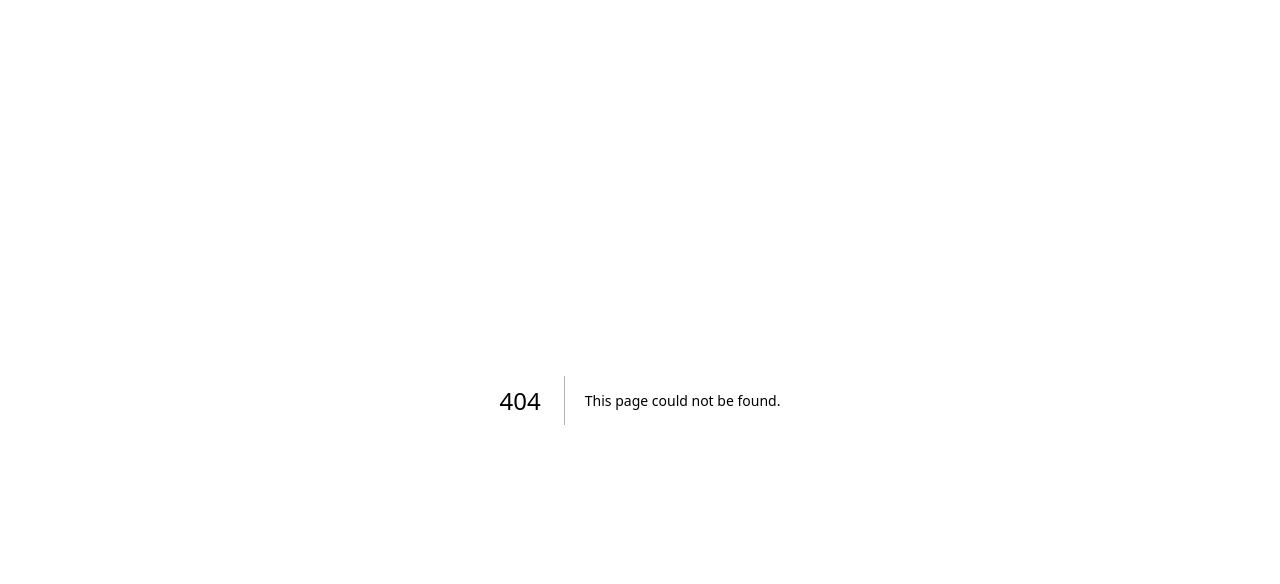
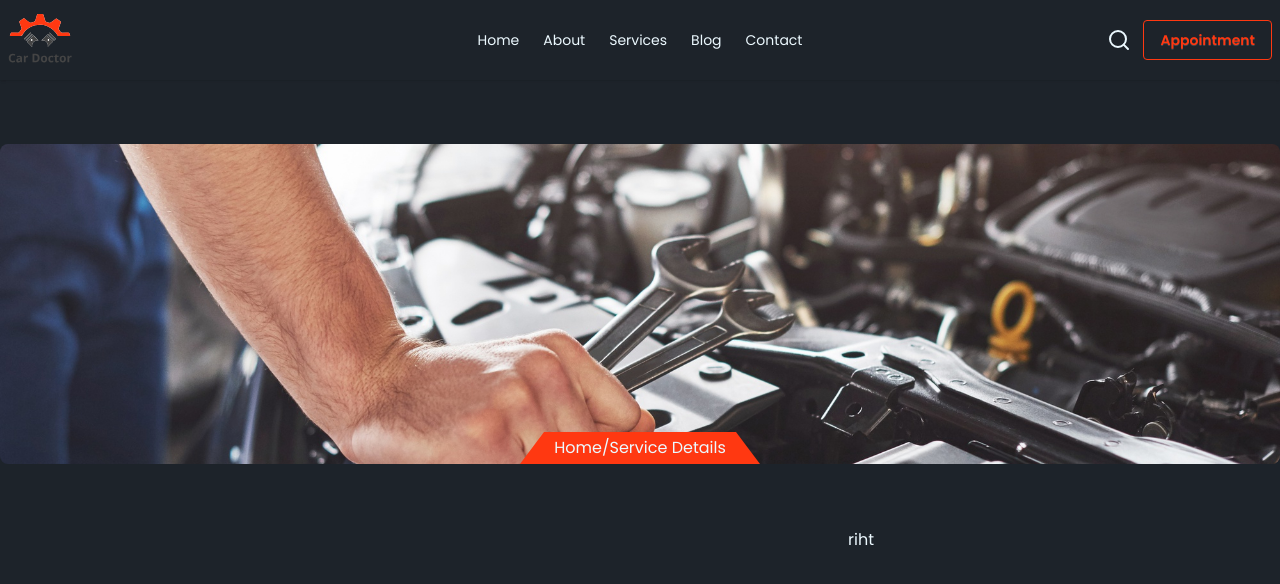
Before and after one commit to SajmulHossain/car-doctor, a Next.js app: page /services/1 in a window 1280 px wide. Before the commit this address had no page. Shown: the top 584 px of the page. Built offline with nearby package versions, Linux system fonts and the light colour scheme.

Commit message:
details section broilerplate done

```diff
--- a/src/app/(root)/components/Service.tsx
+++ b/src/app/(root)/components/Service.tsx
@@ -1,9 +1,10 @@
 import { IService } from "@/app/types/service.types";
 import { ArrowRight } from "lucide-react";
 import Image from "next/image";
+import Link from "next/link";
 
 const Service = ({ data }: { data: IService }) => {
-  const { img, price, title } = data || {};
+  const { _id, img, price, title } = data || {};
 
   return (
     <div className="p-3 border rounded-md border-base-300">
@@ -19,9 +20,9 @@ const Service = ({ data }: { data: IService }) => {
       <h3 className="font-semibold text-lg mt-4">{title}</h3>
       <div className="font-medium text-main flex items-center justify-between mt-4">
         <p>Price: ${price}</p>
-        <button>
+        <Link href={`/services/${_id}`}>
           <ArrowRight size={20} />
-        </button>
+        </Link>
       </div>
     </div>
   );
--- /dev/null
+++ b/src/app/(root)/services/[id]/page.tsx
@@ -0,0 +1,13 @@
+import Hero from "./sections/Hero";
+import Main from "./sections/main";
+
+const SingleServicePage = () => {
+    return (
+        <>
+        <Hero />
+        <Main />
+        </>
+    );
+};
+
+export default SingleServicePage;
--- /dev/null
+++ b/src/app/(root)/services/[id]/sections/Hero.tsx
@@ -0,0 +1,13 @@
+
+const Hero = () => {
+    const styles = {
+        clipPath: "polygon(10% 0%, 90% 0%, 100% 100%, 0% 100%)"
+    }
+    return (
+        <section className="section h-[40vh] relative bg-[url(/assets/images/banner/4.jpg)] bg-cover bg-center rounded-lg">
+            <div style={styles} className="w-60 absolute bottom-0 left-1/2 -translate-x-1/2 bg-main h-8 flex items-center justify-center">Home/Service Details</div>
+        </section>
+    );
+};
+
+export default Hero;
--- /dev/null
+++ b/src/app/(root)/services/[id]/sections/LeftSection.tsx
@@ -0,0 +1,10 @@
+
+const LeftSection = () => {
+    return (
+        <div className="lg:col-span-2">
+
+        </div>
+    );
+};
+
+export default LeftSection;
--- /dev/null
+++ b/src/app/(root)/services/[id]/sections/RightSection.tsx
@@ -0,0 +1,10 @@
+
+const RightSection = () => {
+    return (
+        <div>
+            riht
+        </div>
+    );
+};
+
+export default RightSection;
--- /dev/null
+++ b/src/app/(root)/services/[id]/sections/main.tsx
@@ -0,0 +1,13 @@
+import LeftSection from "./LeftSection";
+import RightSection from "./RightSection";
+
+const Main = () => {
+    return (
+        <section className="section grid grid-cols-1 lg:grid-cols-3">
+            <LeftSection />
+            <RightSection />
+        </section>
+    );
+};
+
+export default Main;
--- a/src/app/layout.tsx
+++ b/src/app/layout.tsx
@@ -18,7 +18,7 @@ export default function RootLayout({
   children: React.ReactNode;
 }>) {
   return (
-    <html lang="en" data-theme="light">
+    <html lang="en" data-theme="dark">
       <body
         className={`${poppins.className} antialiased`}
       >
```
